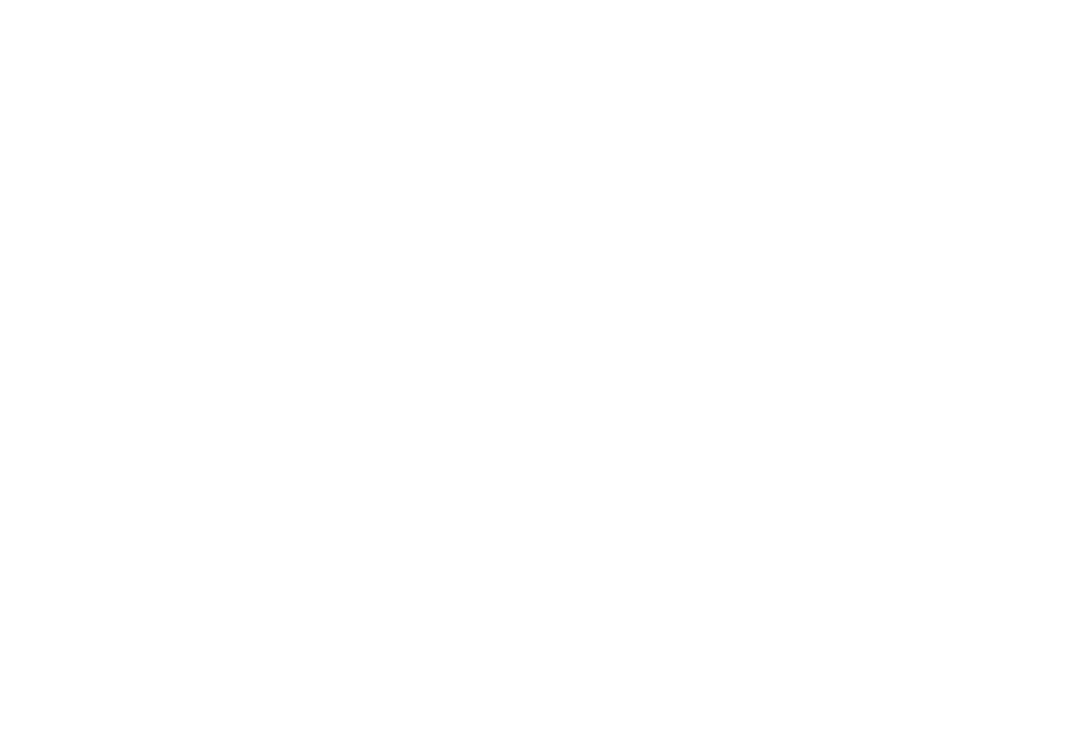
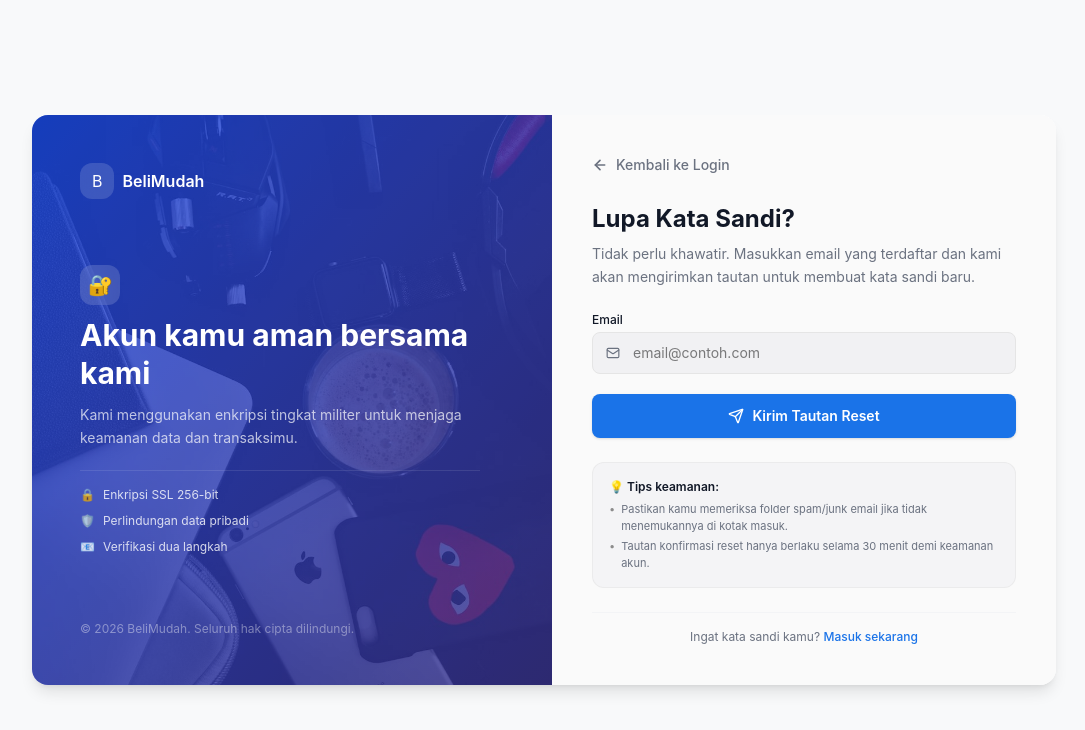
Before and after one commit to dimastadeoo/koda-b8-react, a React (Vite) app: page /auth/forgot-password in a window 1280 px wide. Shown: the top 730 px of the page, without its empty margins (96-1181 px from the left). Built offline with nearby package versions, Linux system fonts and the light colour scheme.

Commit message:
feat: slicing Forgot Password page view in ForgotPassword.jsx

```diff
--- a/src/component/auth/ForgotPassword.jsx
+++ b/src/component/auth/ForgotPassword.jsx
@@ -1 +1,106 @@
-export default function ForgotPassword() {}
+import { Link } from "react-router"
+const urlW3 = 'http://www.w3.org/2000/svg'
+
+export default function ForgotPassword() {
+    return (
+        <>
+            <main
+                className="bg-[#f8f9fa] font-sans h-screen w-screen overflow-hidden flex items-center justify-center p-0 md:p-4">
+
+                <div className="w-full h-full md:h-auto md:max-h-[90vh] md:max-w-5xl bg-white md:rounded-2xl md:shadow-lg overflow-hidden flex flex-col md:flex-row">
+                    <div class="relative flex-1 bg-gradient-to-br from-[#1447E6] to-[#312C85] p-8 lg:p-12 text-white hidden md:flex flex-col justify-between overflow-hidden">
+                        <img src="/bg-auth-forgorpass.jpg" alt="bg auth forgot password" class="absolute inset-0 w-full h-full object-cover opacity-20 z-10" />
+
+                        <div class="z-20 flex flex-col h-full justify-between">
+                            <Link to="/main" class="no-underline inline-block self-start">
+                                <div class="font-semibold text-base flex items-center gap-2 text-white">
+                                    <span class="bg-white/15 backdrop-blur-md px-3 py-1.5 flex justify-center items-center font-normal rounded-xl text-base">B</span>
+                                    <span>BeliMudah</span>
+                                </div>
+                            </Link>
+
+                            <div class="my-auto flex flex-col gap-5 max-w-[400px]">
+                                <div class="flex flex-col gap-3">
+                                    <div class="w-10 h-10 bg-white/15 backdrop-blur-md rounded-xl flex items-center justify-center text-xl">
+                                        🔐
+                                    </div>
+                                    <h1 class="font-bold text-2xl lg:text-3xl leading-tight">Akun kamu aman bersama kami</h1>
+                                    <p class="text-sm text-white/70 font-normal leading-relaxed">Kami menggunakan enkripsi tingkat militer untuk menjaga keamanan data dan transaksimu.</p>
+                                </div>
+
+                                <div class="flex flex-col gap-2.5 border-t border-white/10 pt-4">
+                                    <span class="text-xs text-white/80 font-normal flex items-center gap-2">
+                                        <span>🔒</span> Enkripsi SSL 256-bit
+                                    </span>
+                                    <span class="text-xs text-white/80 font-normal flex items-center gap-2">
+                                        <span>🛡️</span> Perlindungan data pribadi
+                                    </span>
+                                    <span class="text-xs text-white/80 font-normal flex items-center gap-2">
+                                        <span>📧</span> Verifikasi dua langkah
+                                    </span>
+                                </div>
+                            </div>
+
+                            <p class="font-normal text-xs text-white/40">© 2026 BeliMudah. Seluruh hak cipta dilindungi.</p>
+                        </div>
+                    </div>
+
+                    <div class="flex-1 bg-[#FAFAFA] p-6 lg:p-10 flex flex-col justify-center overflow-y-auto h-full">
+                        <div class="w-full max-w-md mx-auto grid gap-5 lg:gap-6">
+
+                            <Link to="/auth/login" class="no-underline inline-block self-start group">
+                                <div class="flex items-center gap-2 text-sm text-[#6B7280] font-medium hover:text-[#111827] transition-colors">
+                                    <svg xmlns={urlW3} width="16" height="16" viewBox="0 0 24 24" fill="none" stroke="currentColor" stroke-width="2.5" stroke-linecap="round" stroke-linejoin="round" class="lucide lucide-arrow-left transition-transform group-hover:-translate-x-1"><path d="m12 19-7-7 7-7" /><path d="M19 12H5" /></svg>
+                                    <span>Kembali ke Login</span>
+                                </div>
+                            </Link>
+
+                            <div class="grid gap-2 pt-1">
+                                <h2 class="text-xl lg:text-2xl font-bold text-[#111827]">Lupa Kata Sandi?</h2>
+                                <p class="text-xs lg:text-sm text-[#6B7280] leading-relaxed">Tidak perlu khawatir. Masukkan email yang terdaftar dan kami akan mengirimkan tautan untuk membuat kata sandi baru.</p>
+                            </div>
+
+                            <form class="grid gap-4">
+                                <div class="grid gap-1">
+                                    <label class="text-xs font-medium text-[#111827]">Email</label>
+                                    <div class="relative flex items-center">
+                                        <span class="absolute left-3.5 text-[#6B7280]">
+                                            <svg xmlns={urlW3} width="14" height="14" viewBox="0 0 24 24" fill="none" stroke="currentColor" stroke-width="2" stroke-linecap="round" stroke-linejoin="round" class="lucide lucide-mail"><path d="m22 7-8.991 5.727a2 2 0 0 1-2.009 0L2 7" /><rect x="2" y="4" width="20" height="16" rx="2" /></svg>
+                                        </span>
+                                        <input type="email" placeholder="email@contoh.com" required class="w-full py-2.5 pl-10 pr-3.5 bg-[#F1F1F3] border border-[#E5E5E5] rounded-lg text-sm outline-none transition-colors focus:border-[#1A73E8] focus:bg-white" />
+                                    </div>
+                                </div>
+
+                                <button type="submit" class="w-full bg-[#1A73E8] hover:bg-[#1565C0] text-white border-none rounded-lg py-3 text-sm font-semibold cursor-pointer flex justify-center items-center gap-2 transition-colors mt-1 shadow-sm">
+                                    <svg xmlns={urlW3} width="16" height="16" viewBox="0 0 24 24" fill="none" stroke="#FFFFFF" stroke-width="2" stroke-linecap="round" stroke-linejoin="round" class="lucide lucide-send"><path d="M14.536 21.686a.5.5 0 0 0 .937-.024l6.5-19a.496.496 0 0 0-.635-.635l-19 6.5a.5.5 0 0 0-.024.937l7.93 3.18a2 2 0 0 1 1.112 1.11z" /><path d="m21.854 2.147-10.94 10.939" /></svg>
+                                    Kirim Tautan Reset
+                                </button>
+                            </form>
+
+                            <div class="bg-[#F1F1F3]/60 border border-[#E5E5E5]/60 rounded-xl p-4 grid gap-1.5">
+                                <p class="text-xs font-semibold text-[#111827] flex items-center gap-1">
+                                    💡 Tips keamanan:
+                                </p>
+                                <ul class="list-none grid gap-1 text-[11px] text-[#6B7280] pl-0">
+                                    <li class="flex items-start gap-1.5">
+                                        <span class="text-[#8C8C8C] shrink-0">•</span>
+                                        <span>Pastikan kamu memeriksa folder spam/junk email jika tidak menemukannya di kotak masuk.</span>
+                                    </li>
+                                    <li class="flex items-start gap-1.5">
+                                        <span class="text-[#8C8C8C] shrink-0">•</span>
+                                        <span>Tautan konfirmasi reset hanya berlaku selama 30 menit demi keamanan akun.</span>
+                                    </li>
+                                </ul>
+                            </div>
+
+                            <div class="text-center text-xs text-[#6B7280] border-t border-gray-100 pt-4">
+                                Ingat kata sandi kamu? <Link to="#" class="text-[#1A73E8] font-medium hover:underline">Masuk sekarang</Link>
+                            </div>
+                        </div>
+                    </div>
+                </div>
+            </main>
+        </>
+    )
+
+}
--- a/src/component/auth/Login.jsx
+++ b/src/component/auth/Login.jsx
@@ -90,7 +90,7 @@
                                 <div className="grid gap-1">
                                     <div className="flex justify-between items-center">
                                         <label className="text-xs font-medium text-[#111827]" for="pass">Kata Sandi</label>
-                                        <Link to="forgot-password" className="text-xs text-[#1A73E8] hover:underline">Lupa kata
+                                        <Link to="/auth/forgot-password" className="text-xs text-[#1A73E8] hover:underline">Lupa kata
                                             sandi?</Link>
                                     </div>
                                     <div className="relative flex items-center">
```
